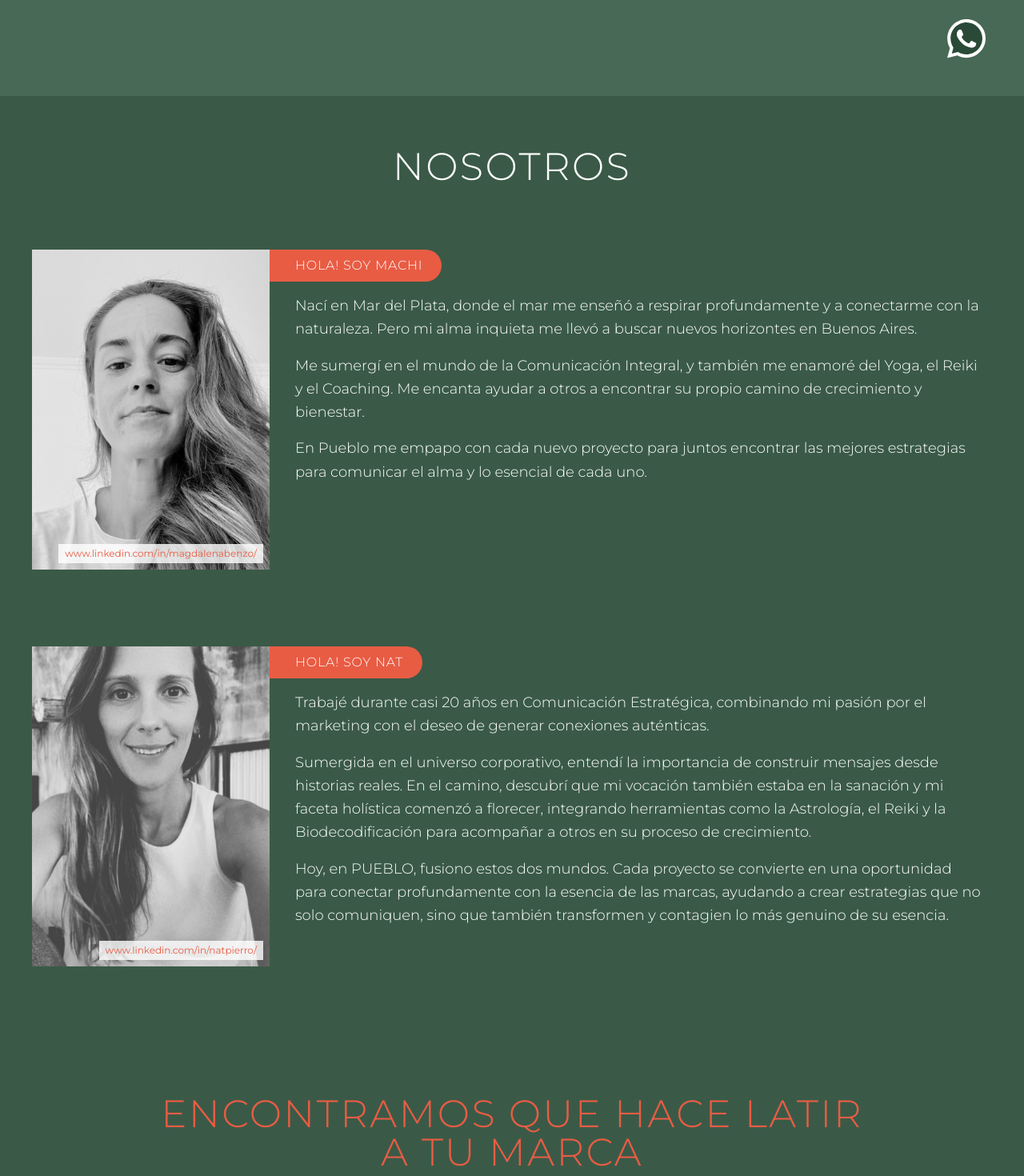
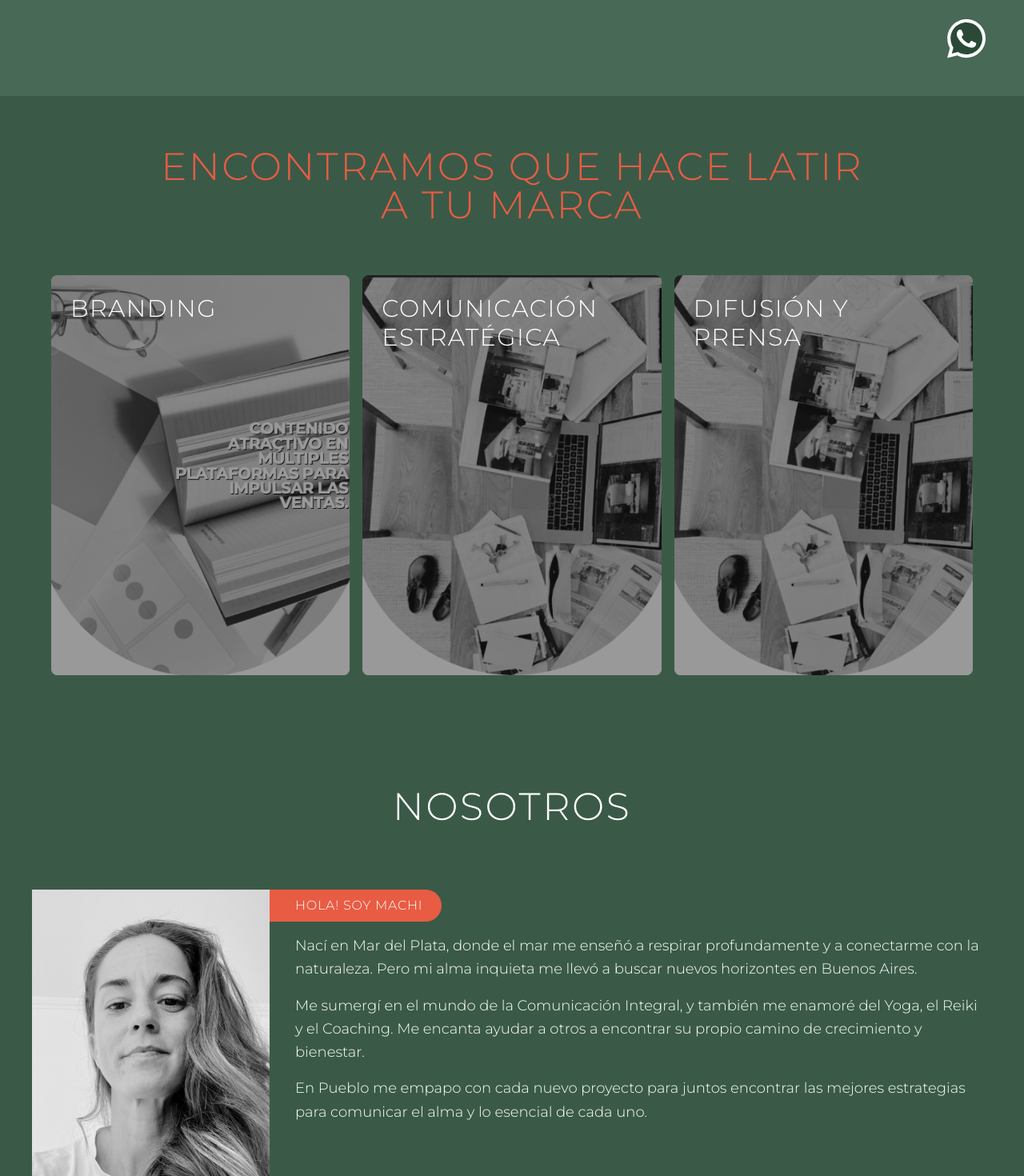
Before and after one commit to pueblobranding/pueblo, a Next.js app: page / in a window 1280 px wide. Shown: the part 680-2150 px from the top of the page at 80% size. Built offline with nearby package versions, Linux system fonts and the light colour scheme.

Commit message:
Reorder sections in main page layout: move NosotrosSection below QueHacemosSection for improved content flow.

```diff
--- a/app/page.tsx
+++ b/app/page.tsx
@@ -7,8 +7,8 @@ export default function Page() {
   return (
     <>
       <PuebloBranding />
+      <QueHacemosSection/>
       <NosotrosSection />
-      <QueHacemosSection/>
       <ContactoSection/>
     </>
   )
--- a/components/navbar.tsx
+++ b/components/navbar.tsx
@@ -41,11 +41,11 @@ export default function Navbar({ isMenuOpen, toggleMenu }: NavbarProps) {
           <Link href="/" onClick={() => handleNavLinkClick("/")} className="hover:text-gray-300 transition-colors tracking-wider">
             INICIO
           </Link>
+          <Link href="#que-hacemos" onClick={() => handleNavLinkClick("#que-hacemos")} className="hover:text-gray-300 transition-colors tracking-wider">
+            QUE HACEMOS
+          </Link>
           <Link href="#nosotros" onClick={() => handleNavLinkClick("/nosotros")} className="hover:text-gray-300 transition-colors tracking-wider">
             NOSOTROS
-          </Link>
-          <Link href="#que-hacemos" onClick={() => handleNavLinkClick("#que-hacemos")} className="hover:text-gray-300 transition-colors tracking-wider">
-            QUE HACEMOS
           </Link>
           <Link href="#contacto" onClick={() => handleNavLinkClick("/contacto")} className="hover:text-gray-300 transition-colors tracking-wider">
             CONTACTO
```
